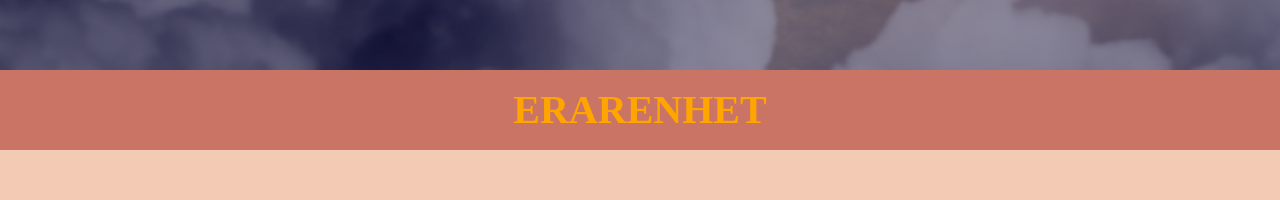
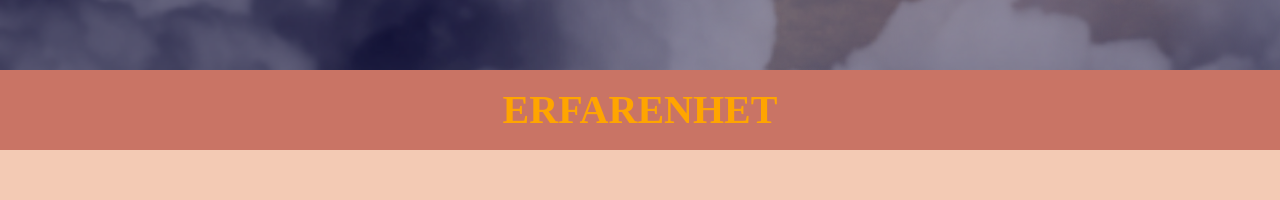
Before and after one commit to IAmdeGroot/dreambay, a React (Create React App) app: page / in a window 1280 px wide. Shown: the part 1210-1410 px from the top of the page. Built offline with nearby package versions, Linux system fonts and the light colour scheme; a web font is replaced by a local one.

Commit message:
mispell fix

```diff
--- a/src/App.js
+++ b/src/App.js
@@ -121,10 +121,10 @@ function App() {
 
         <section className="visible-section">
           <div className="col-12 p-0 red-background">
-            <div className="info-box-header">ERARENHET</div>
+            <div className="info-box-header">ERFARENHET</div>
             <div className="beige-background">
               <div className="container">
-                <div className="white-background p-3 no-mobile-padding">
+                <div className="p-3 no-mobile-padding">
                   <div className="col-lg-12 col-md-12 col-xs-12 custom_center py-3">
                     <Card url="https://player.vimeo.com/video/459658560"></Card>
                   </div>
@@ -139,7 +139,7 @@ function App() {
             onClick={onFirstBoxClick}
           >
             <div className="info-box-header">VI GÖR FILM</div>
-            <div className="col-xs-12 col-md-8 info-box-content white-background blue-text">
+            <div className="col-xs-12 col-md-8 info-box-content white-background blue-text" style={{maxWidth: "1000px"}}>
               Dreambay är en kreativ studio som kombinerar design, animation och
               film för att leverera rörligt material med stark personlighet. Med
               en öppen och ärlig kundkontakt ser vi till att ro dina drömmar i
@@ -188,7 +188,7 @@ function App() {
             <div className="beige-background-3 text-center">
               <div className="container">
                 Vill du sammarbeta eller har en idé eller ett projekt du vill se
-                framför dig. Hör av dig så bollar vi vidare hur vi kan
+                framför dig? Hör av dig så bollar vi vidare hur vi kan
                 förverkliga dem.
                 <div className="col d-flex flex-column my-2 mx-0">
                   <a
```
Also changed, not shown: 1 other file (tests, documents, lock files or other folders).
